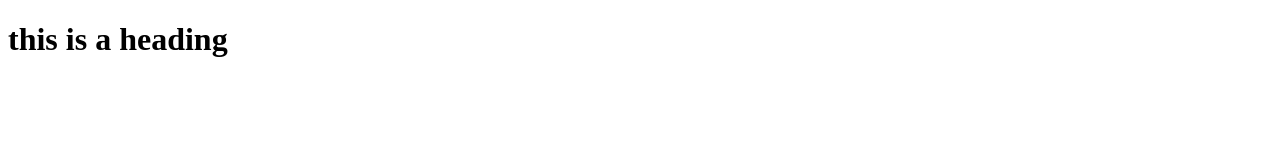
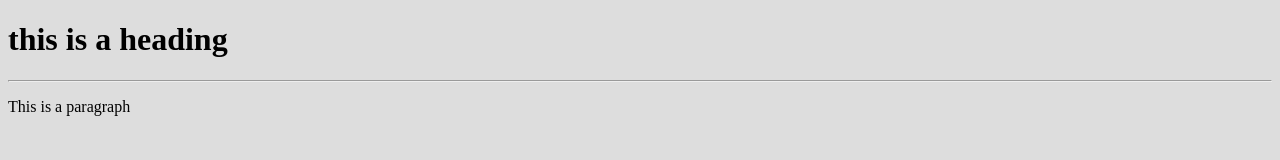
Before and after one commit to rakibul10/html, a plain HTML site: page class-1/index.html in a window 1280 px wide. Drawn offline with Linux system fonts and the light colour scheme.

Commit message:
style css add in index page

```diff
--- a/class-1/index.html
+++ b/class-1/index.html
@@ -2,9 +2,11 @@
 <html>
 <head>
  <title>Home page</title>
+ <link href="style.css" rel="stylesheet"/>
 </head>
 <body>
 	<h1>this is a heading</h1>
-
+      <hr/>
+	  <p>This is a paragraph</p>
 </body>
 </html>
--- a/class-1/style.css
+++ b/class-1/style.css
@@ -0,0 +1,3 @@
+body{
+	background:#ddd;
+}
```
